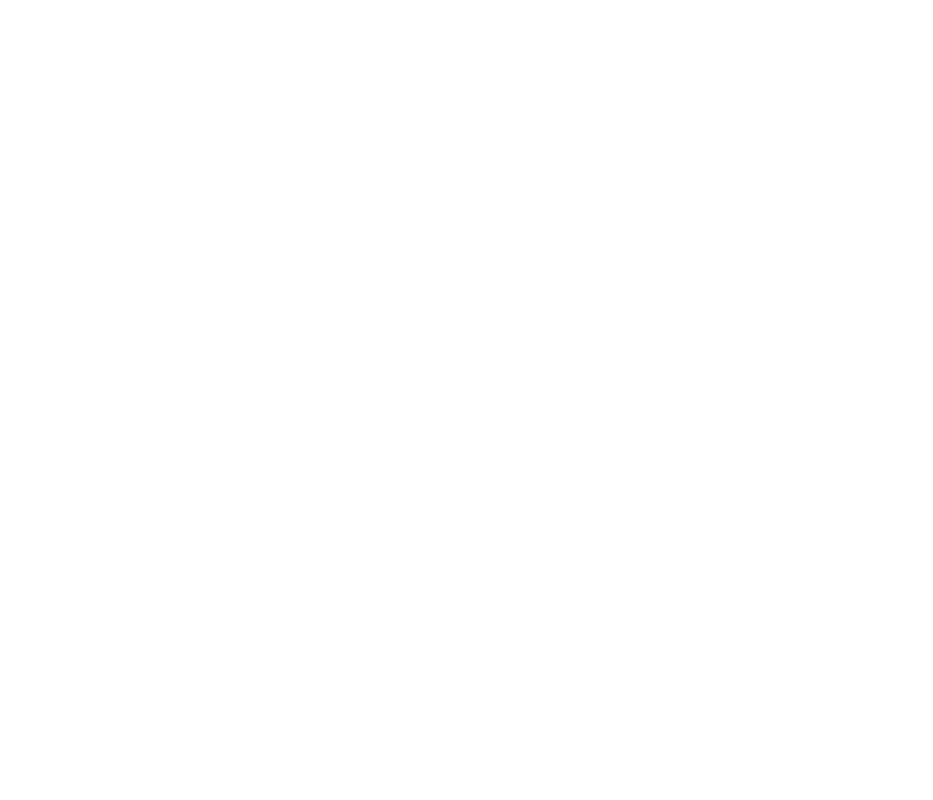
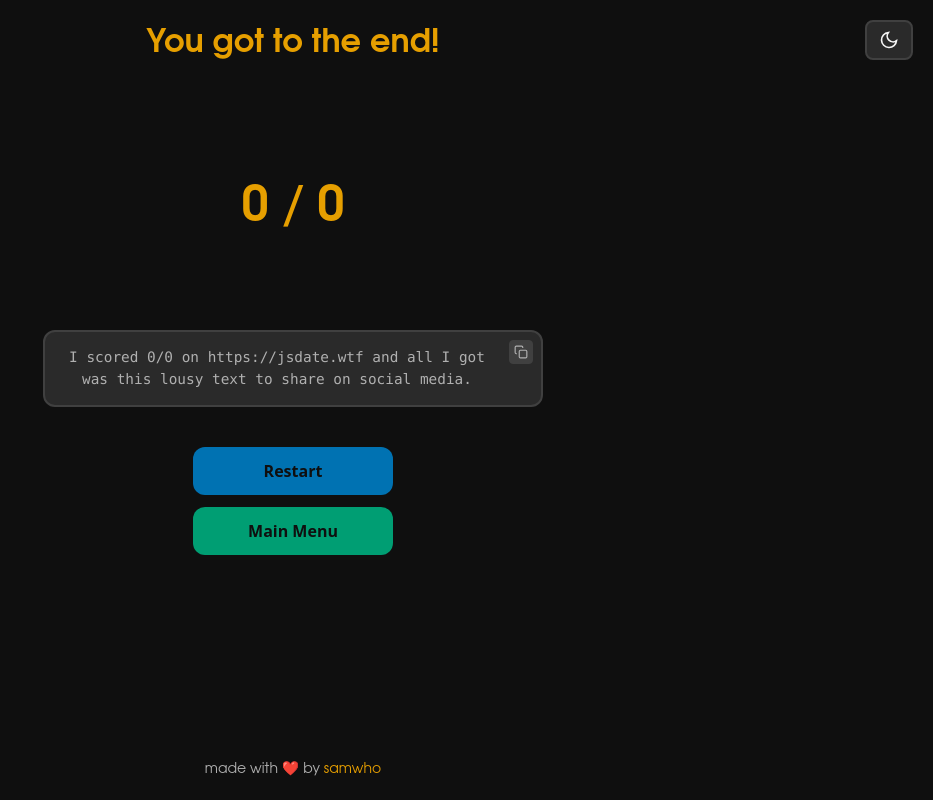
Before and after one commit to WiLuX-Source/GSheetsQuiz, a React (Vite) app: page /results in a window 1280 px wide. Before the commit this address had no page. Shown: the whole page, without its empty margins (347-1280 px from the left). Built offline with nearby package versions, Linux system fonts and the light colour scheme.

Commit message:
Add results view and start creating components

```diff
--- a/src/App.tsx
+++ b/src/App.tsx
@@ -1,6 +1,7 @@
 import { BrowserRouter, Route, Routes } from "react-router";
 import Index from "./routes";
 import Question from "./routes/question";
+import Result from "./routes/results";
 
 
 function App() {
@@ -9,6 +10,7 @@
       <Routes>
         <Route path="/" element={<Index />} />
         <Route path="/question" element={<Question />} />
+        <Route path="/results" element={<Result />} />
       </Routes>
     </BrowserRouter>
   );
--- /dev/null
+++ b/src/components/ThemeIcon.tsx
@@ -0,0 +1,19 @@
+const MoonIcon = () => (
+    <svg className="w-[20px] h-[20px] block" viewBox="0 0 24 24" fill="none" stroke="currentColor" strokeWidth="2">
+        <path d="M21 12.79A9 9 0 1 1 11.21 3 7 7 0 0 0 21 12.79z"></path>
+    </svg>
+);
+
+function ThemeIcon() {
+    return (
+        <button
+            aria-label="Toggle theme"
+            className="fixed bg-bg-light top-[12px] right-[12px] py-[4px] px-[8px] border-solid border-2 border-gray-600 rounded-md cursor-pointer flex items-center gap-2 text-[1em] text-text-primary hover:bg-bg-lighter hover:border-border-hover hover:translate-y-[-1px] active:translate-y-0 sm:top-[20px] sm:right-[20px] sm:py-[8px] sm:px-[12px]"
+        >
+            <MoonIcon />
+        </button>
+    )
+
+}
+
+export { ThemeIcon }
--- a/src/routes/index.tsx
+++ b/src/routes/index.tsx
@@ -1,11 +1,5 @@
 import { useNavigate } from "react-router";
-
-const MoonIcon = () => (
-    <svg className="w-[20px] h-[20px] block" viewBox="0 0 24 24" fill="none" stroke="currentColor" strokeWidth="2">
-        <path d="M21 12.79A9 9 0 1 1 11.21 3 7 7 0 0 0 21 12.79z"></path>
-    </svg>
-);
-
+import { ThemeIcon } from "../components/ThemeIcon";
 function Index() {
     const navigator = useNavigate();
     const navigate = (redirect: string) => {
@@ -14,12 +8,7 @@
 
     return (
         <div id="body" className="font-system bg-bg-dark text-text-primary min-h-screen flex flex-col items-center p-[20px] supports-[height:100dvh]:min-h-dvh">
-            <button
-                aria-label="Toggle theme"
-                className="fixed top-[20px] right-[20px] bg-bg-light border-solid border-2 border-gray-600 rounded-md pt-[8px] pb-[8px] pr-[12px] pl-[12px] cursor-pointer flex items-center gap-2 text-[1em] text-text-primary hover:bg-bg-lighter hover:border-border-hover hover:translate-y-[-1px] active:translate-y-0"
-            >
-                <MoonIcon />
-            </button>
+            <ThemeIcon />
             <div id="startScreen" className="flex flex-col items-center gap-[25px] text-center max-w-[800px] w-full p-[20px] mt-auto mb-auto">
                 <header>
                     <h1 className="font-mono font-bold text-[clamp(2.5rem,10vw,4rem)]">
--- a/src/routes/question.tsx
+++ b/src/routes/question.tsx
@@ -1,19 +1,10 @@
-const MoonIcon = () => (
-    <svg className="w-[20px] h-[20px] block" viewBox="0 0 24 24" fill="none" stroke="currentColor" strokeWidth="2">
-        <path d="M21 12.79A9 9 0 1 1 11.21 3 7 7 0 0 0 21 12.79z"></path>
-    </svg>
-);
+import { ThemeIcon } from "../components/ThemeIcon";
 
 function Question() {
 
     return (
         <div id="body" className="font-system bg-bg-dark text-text-primary min-h-screen flex flex-col items-center p-[20px] supports-[height:100dvh]:min-h-dvh">
-            <button
-                aria-label="Toggle theme"
-                className="fixed top-[20px] right-[20px] bg-bg-light border-solid border-2 border-gray-600 rounded-md pt-[8px] pb-[8px] pr-[12px] pl-[12px] cursor-pointer flex items-center gap-2 text-[1em] text-text-primary hover:bg-bg-lighter hover:border-border-hover hover:translate-y-[-1px] active:translate-y-0"
-            >
-                <MoonIcon />
-            </button>
+            <ThemeIcon />
             <div id="quizScreen" className="flex flex-col items-center gap-[25px] text-center max-w-[800px] w-full p-[20px] mb-auto">
                 <div id="progress" className="text-text-secondary text-[1em] h-[40px]">Question 1 / 28 </div>
                 <div id="code-block-container" className="flex justify-center align-center w-full bg-code-bg border-2 border-border rounded-lg p-[20px] font-mono text-[1.25rem] text-text-primary overflow-x-auto max-w-[600px] text-center text-nowrap min-h-[4rem]">
--- /dev/null
+++ b/src/routes/results.tsx
@@ -0,0 +1,36 @@
+import { ThemeIcon } from "../components/ThemeIcon";
+
+const CopyIcon = () => (
+    <svg className="w-[14px] h-[14px] stroke-text-secondary" viewBox="0 0 24 24" fill="none" stroke="currentColor" stroke-width="2">
+        <rect x="9" y="9" width="13" height="13" rx="2" ry="2"></rect>
+        <path d="M5 15H4a2 2 0 0 1-2-2V4a2 2 0 0 1 2-2h9a2 2 0 0 1 2 2v1"></path>
+    </svg>
+)
+function Result() {
+    return (
+        <div id="body" className="font-system bg-bg-dark text-text-primary min-h-screen flex flex-col items-center p-[20px] supports-[height:100dvh]:min-h-dvh">
+            <ThemeIcon />
+            <div id="resultsScreen" className="flex flex-col items-center gap-[25px] text-center max-w-[800px] w-full flex-grow">
+                <span className="text-primary text-[2rem] mb-[40px] font-bold">You got to the end!</span>
+                <span id="score" className="text-primary text-[3rem] font-bold m-[40px] ">0 / 0</span>
+                <div id="share-box" className="relative bg-bg-light border-2 border-border rounded-lg p-[15px] pr-[47px] mt-[20px] max-w-[500px] w-full font-mono text-[0.9em] text-text-secondary">
+                    <button id="copy" className="absolute top-[8px] right-[8px] bg-bg-lighter border-1 border-border rounded-sm p-[4px] cursor-pointer w-[24px] h-[24px] flex items-center justify-center">
+                        <CopyIcon />
+                    </button>
+                    <div id="message">I scored 0/0 on https://jsdate.wtf and all I got was this lousy text to share on social media.</div>
+                </div>
+                <div id="button-row" className="flex flex-col gap-[12px] mt-[15px] justify-center">
+                    <button className="flex items-center gap-[8px] py-[12px] px-[15px] text-[1em] justify-center text-bg-dark border-none rounded-lg font-bold cursor-pointer w-[200px] bg-secondary font-sans hover:bg-secondary-hover">Restart</button>
+                    <button className="flex items-center gap-[8px] py-[12px] px-[15px] text-[1em] justify-center text-bg-dark border-none rounded-lg font-bold cursor-pointer w-[200px] bg-accent-green font-sans hover:bg-correct-bg">Main Menu</button>
+                </div>
+                <footer className="text-center text-gray-300 text-sm mt-auto">
+                    <p>
+                        made with ❤️ by <a href="https://samwho.dev" target="_blank" rel="noopener noreferrer" className="text-primary hover:text-primary-hover">samwho</a>
+                    </p>
+                </footer>
+            </div>
+        </div>
+    )
+}
+
+export default Result;
```
